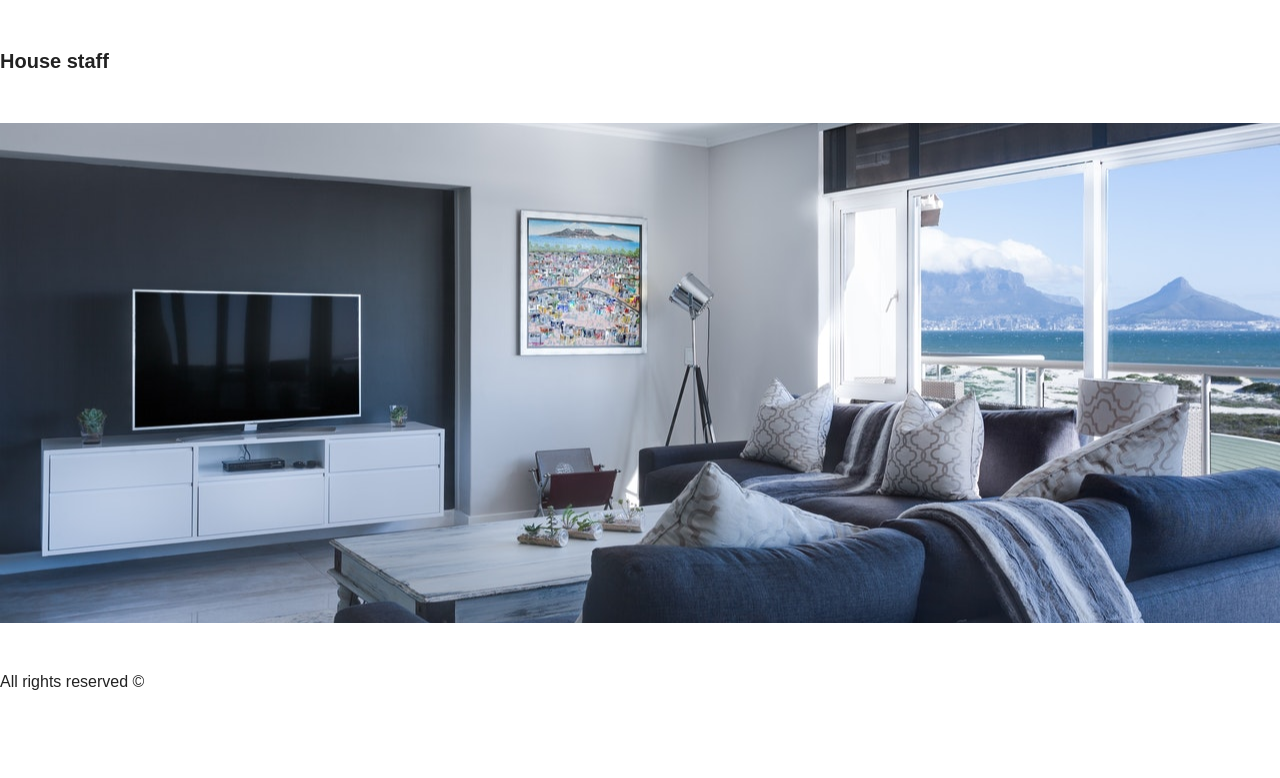
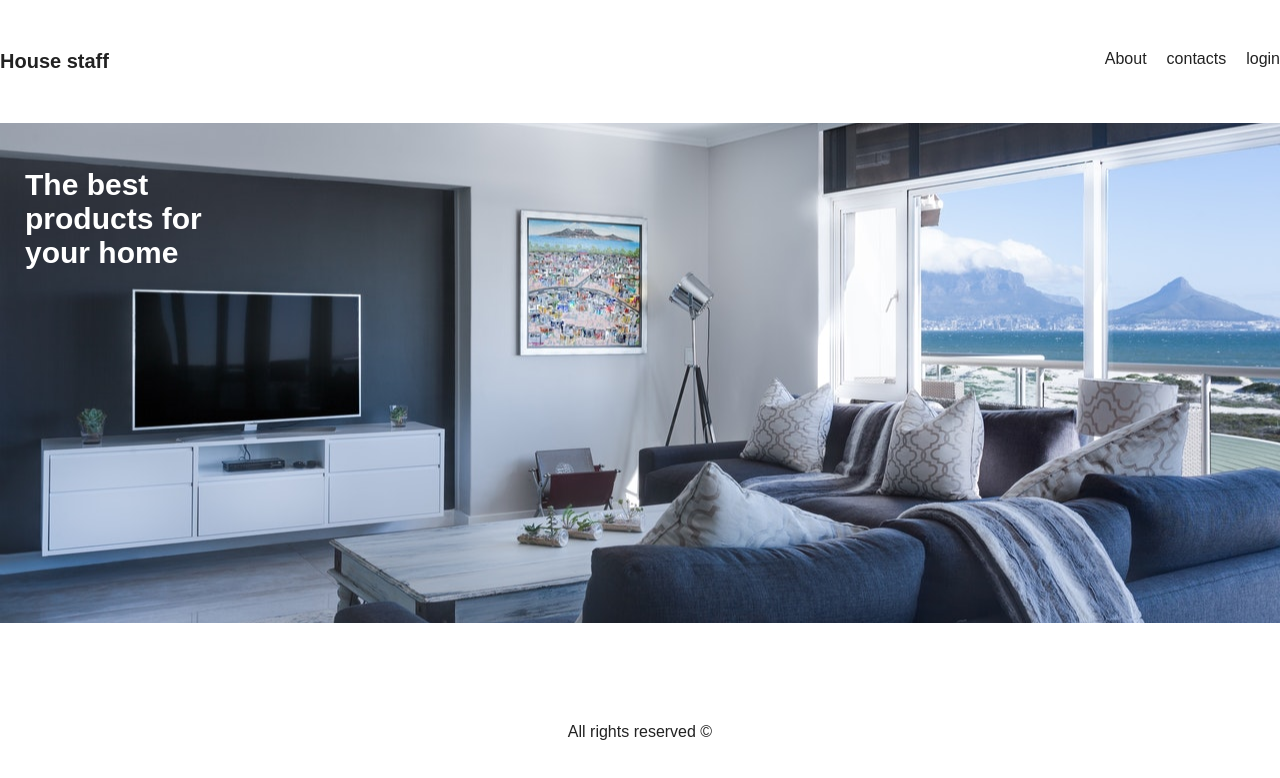
Before and after one commit to DmitryMN/furniture_store, a React (Create React App) app: page / in a window 1280 px wide. Shown: the top 778 px of the page. Built offline with nearby package versions, Linux system fonts and the light colour scheme; the HTML template or start-up script is replaced by a standard one.

Commit message:
add style in index css

```diff
--- a/src/components/Header.tsx
+++ b/src/components/Header.tsx
@@ -5,6 +5,11 @@ export default function Header() {
     <header>
         <div>
             <span className="logo">House staff</span>
+            <ul className="nav">
+              <li>About</li>
+              <li>contacts</li>
+              <li>login</li>
+            </ul>
         </div>
         <div className="presentation"></div>
     </header>
--- a/src/index.css
+++ b/src/index.css
@@ -20,7 +20,24 @@ header .logo {
     font-size: 20px;
 }
 
+header ul.nav {
+    float: right;
+    list-style: none;
+}
+
+header ul.nav li {
+    display: inline;
+    margin-left: 20px;
+    cursor: pointer;
+    transition: 500ms ease;
+}
+
+header ul.nav li:hover {
+    opacity: 0.5;
+}
+
 header .presentation {
+    position: relative;
     margin: 50px 0;
     background: url(./img/header_logo.jpg);
     width: 100%;
@@ -28,3 +45,17 @@ header .presentation {
     background-size: cover;
     background-position: center center;
 }
+header .presentation::after {
+    content: "The best products for your home";
+    position: absolute;
+    top: 45px;
+    left: 25px;
+    width: 200px;
+    font-size: 30px;
+    font-weight: 600;
+    color: #fff;
+}
+footer {
+    text-align: center;
+    margin-top: 100px;
+}
```
